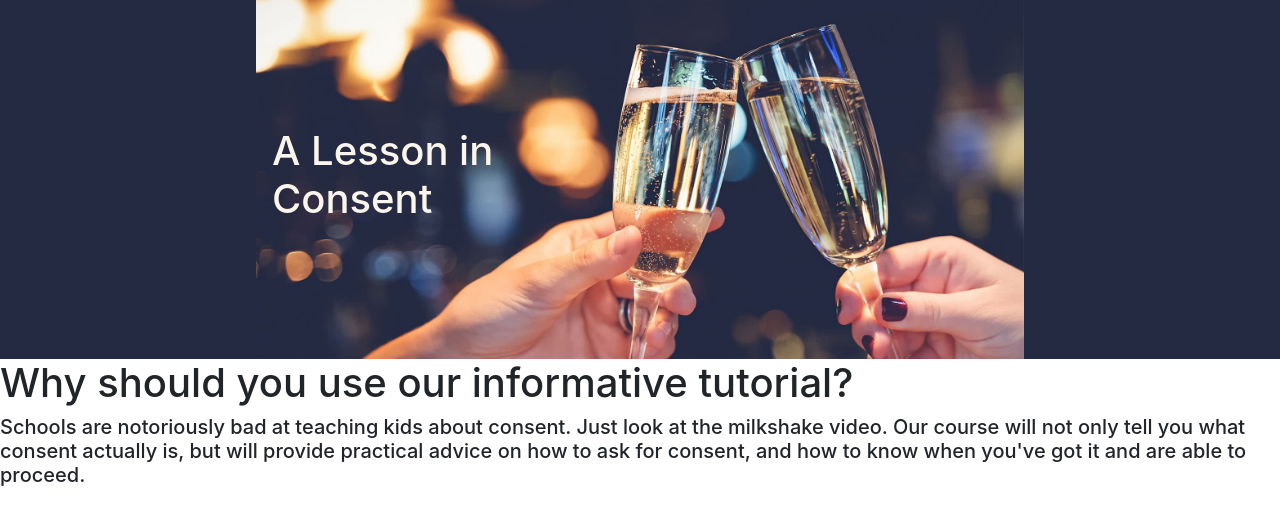
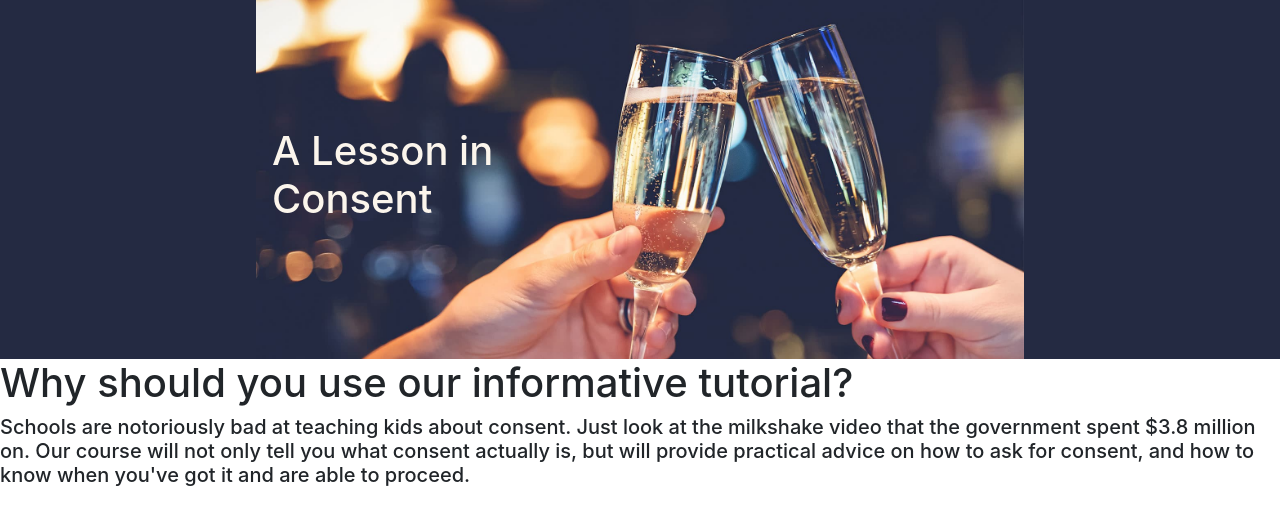
Before and after one commit to Web-Development-Project/ConsentSim, a Flask app: page / in a window 1280 px wide. Shown: the part 58-583 px from the top of the page. Run offline with Flask 2, Linux system fonts and the light colour scheme; some libraries are stand-ins or nearby versions.

Commit message:
Update index.html

```diff
--- a/app/templates/index.html
+++ b/app/templates/index.html
@@ -13,7 +13,7 @@
           <div class="w3-twothird">
             {% if current_user.is_anonymous %}
             <h1 class="w3-padding-32">Why should you use our informative tutorial?</h1>
-            <h5 class="w3-padding-32">Schools are notoriously bad at teaching kids about consent. Just look at the milkshake video. Our course will not only tell you what consent actually is, but will provide practical advice on how to ask for consent, and how to know when you've got it and are able to proceed.</h5>
+            <h5 class="w3-padding-32">Schools are notoriously bad at teaching kids about consent. Just look at the milkshake video that the government spent $3.8 million on. Our course will not only tell you what consent actually is, but will provide practical advice on how to ask for consent, and how to know when you've got it and are able to proceed.</h5>
             {% else %}
             <h1 class="w3-padding-32">Welcome back, {{ current_user.username }}!</h1>
             {% endif %}
```
